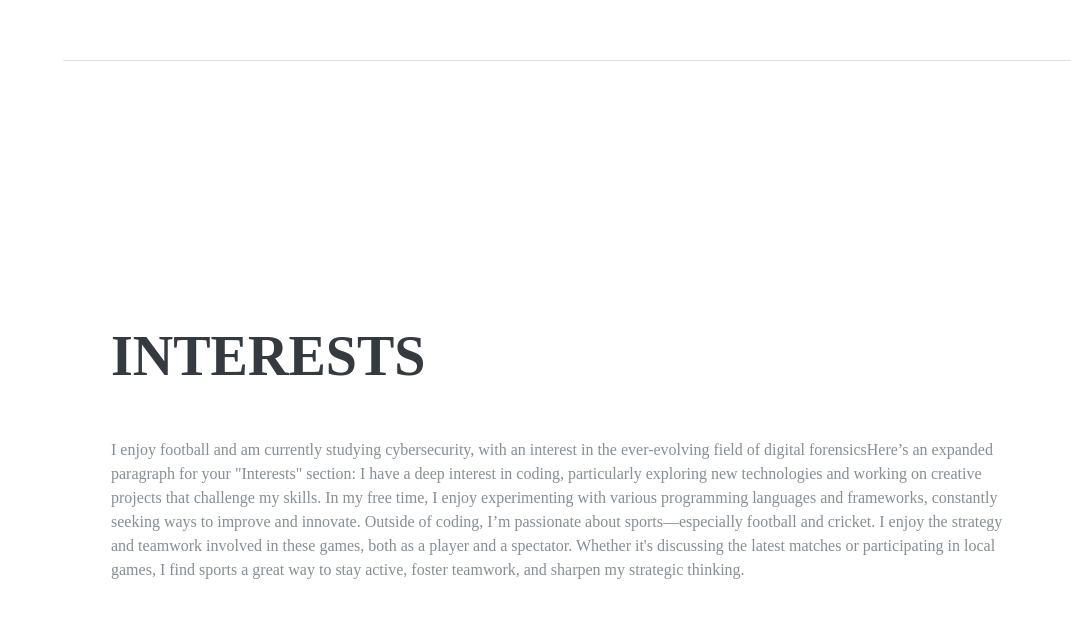
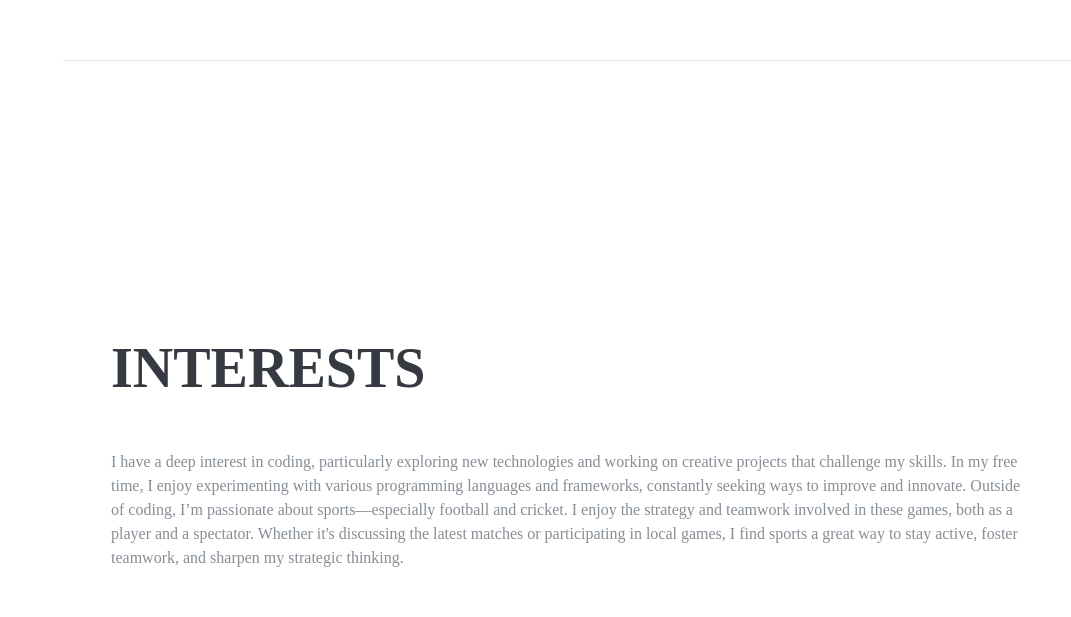
Before and after one commit to MUFADDALKHAMUSI/portfolio, a website: page index.html in a window 1280 px wide. Shown: the part 3939-4556 px from the top of the page, without its empty margins (209-1280 px from the left). Drawn offline with Linux system fonts and the light colour scheme; a web font is replaced by a local one.

Commit message:
Update index.html

```diff
--- a/index.html
+++ b/index.html
@@ -245,8 +245,7 @@
         <section class="resume-section p-3 p-lg-5 d-flex flex-column" id="interests">
             <div class="my-auto">
                 <h2 class="mb-5">Interests</h2>
-                <p>I enjoy football and am currently studying cybersecurity, with an interest in the ever-evolving field of digital forensicsHere’s an expanded paragraph for your "Interests" section:
-                    I have a deep interest in coding, particularly exploring new technologies and working on creative projects that challenge my skills.
+                <p> I have a deep interest in coding, particularly exploring new technologies and working on creative projects that challenge my skills.
                     In my free time, I enjoy experimenting with various programming languages and frameworks, constantly seeking ways to improve and innovate.
                     Outside of coding, I’m passionate about sports—especially football and cricket.
                     I enjoy the strategy and teamwork involved in these games, both as a player and a spectator.
```
